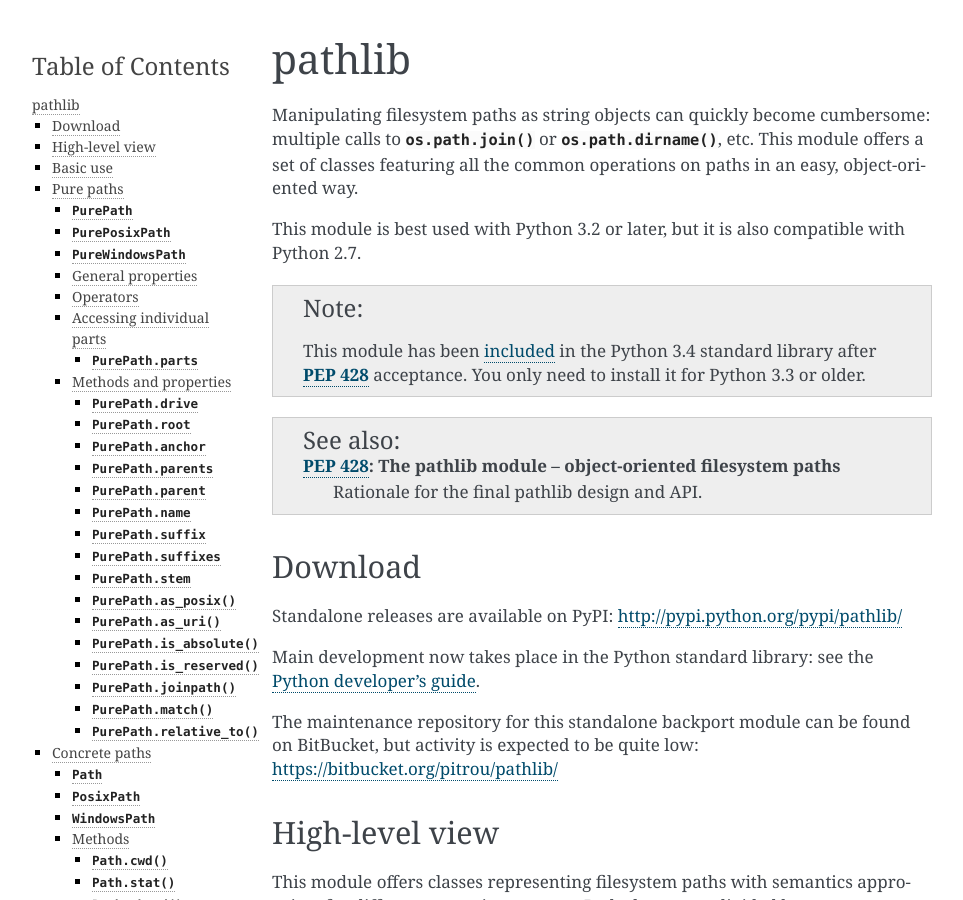
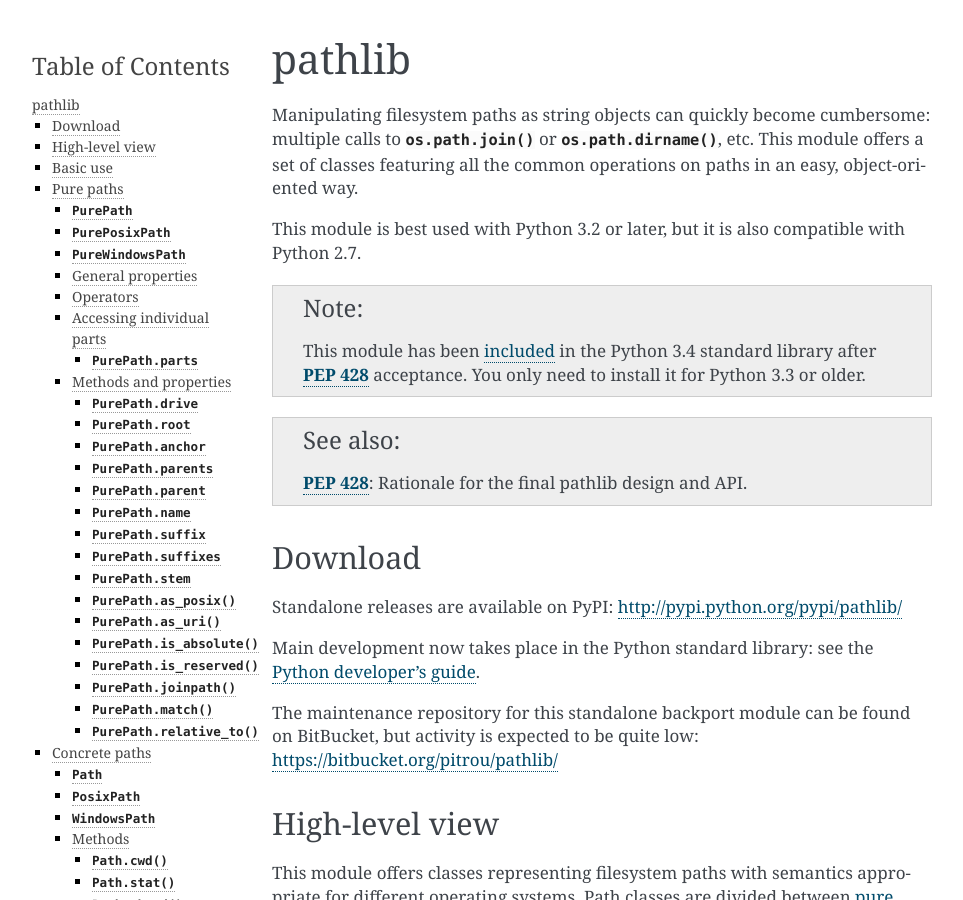
Before and after one commit to jazzband/pathlib2, a Sphinx documentation site: the page built from docs/index.rst, in a window 1280 px wide and 900 px high. Shown: the whole window, without its empty margins (148-1111 px from the left). Built offline with Sphinx 7.4.7, drawn with Linux system fonts in a browser that asks for light colours.

Commit message:
A doc tweak

```diff
--- a/docs/index.rst
+++ b/docs/index.rst
@@ -22,8 +22,7 @@
    need to install it for Python 3.3 or older.
 
 .. seealso::
-   :pep:`428`: The pathlib module -- object-oriented filesystem paths
-      Rationale for the final pathlib design and API.
+   :pep:`428`: Rationale for the final pathlib design and API.
 
 Download
 --------
```
